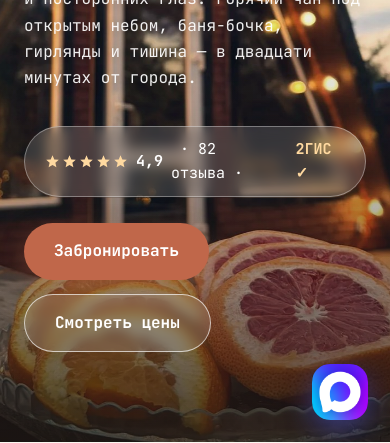
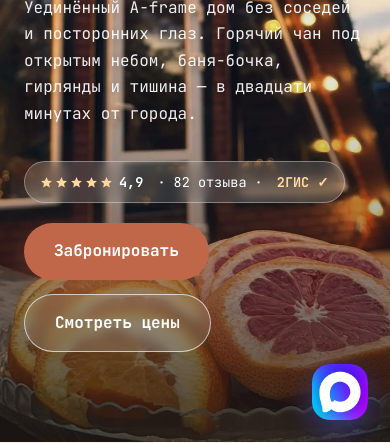
Before and after one commit to itera-sakh/sozvezdie-site, a plain HTML site: page index.html in a window 390 px wide. Shown: the part 402-845 px from the top of the page. Drawn offline with Linux system fonts and the light colour scheme.

Commit message:
Плашка рейтинга: запрет переноса, компактные размеры на мобильных

```diff
--- a/styles.css
+++ b/styles.css
@@ -141,9 +141,10 @@ section{padding:74px 0;scroll-margin-top:calc(var(--header-h) + 12px)}
 }
 .hero p{font-size:clamp(16px,2vw,20px);max-width:560px;color:rgba(255,255,255,.92);margin-bottom:34px;text-shadow:0 2px 14px rgba(0,0,0,.4)}
 .hero-rating{
-  display:inline-flex;align-items:center;gap:8px;margin-bottom:26px;padding:10px 20px;
+  display:inline-flex;align-items:center;gap:7px;margin-bottom:26px;padding:10px 18px;
   border-radius:999px;background:rgba(255,255,255,.14);border:1px solid rgba(255,255,255,.35);
-  backdrop-filter:blur(8px);color:#fff;font-size:15px;transition:transform .2s ease,background .2s ease;
+  backdrop-filter:blur(8px);color:#fff;font-size:15px;white-space:nowrap;
+  transition:transform .2s ease,background .2s ease;
 }
 .hero-rating:hover{background:rgba(255,255,255,.26);transform:translateY(-2px);color:#fff}
 .hero-rating b{font-weight:700}
@@ -330,6 +331,8 @@ footer a:hover{color:#FFD9A0}
   .amenities{grid-template-columns:1fr}
   .hero-content{padding-bottom:90px;padding-top:calc(var(--header-h) + 24px)}
   .scroll-hint{display:none}
+  .hero-rating{font-size:13.5px;padding:9px 15px;gap:6px;margin-bottom:20px}
+  .hero-stars svg{width:13px;height:13px}
   .contact-card{padding:30px 22px}
   .gallery{columns:2 150px;column-gap:10px}
   .gallery-item{margin-bottom:10px;border-radius:14px}
```
